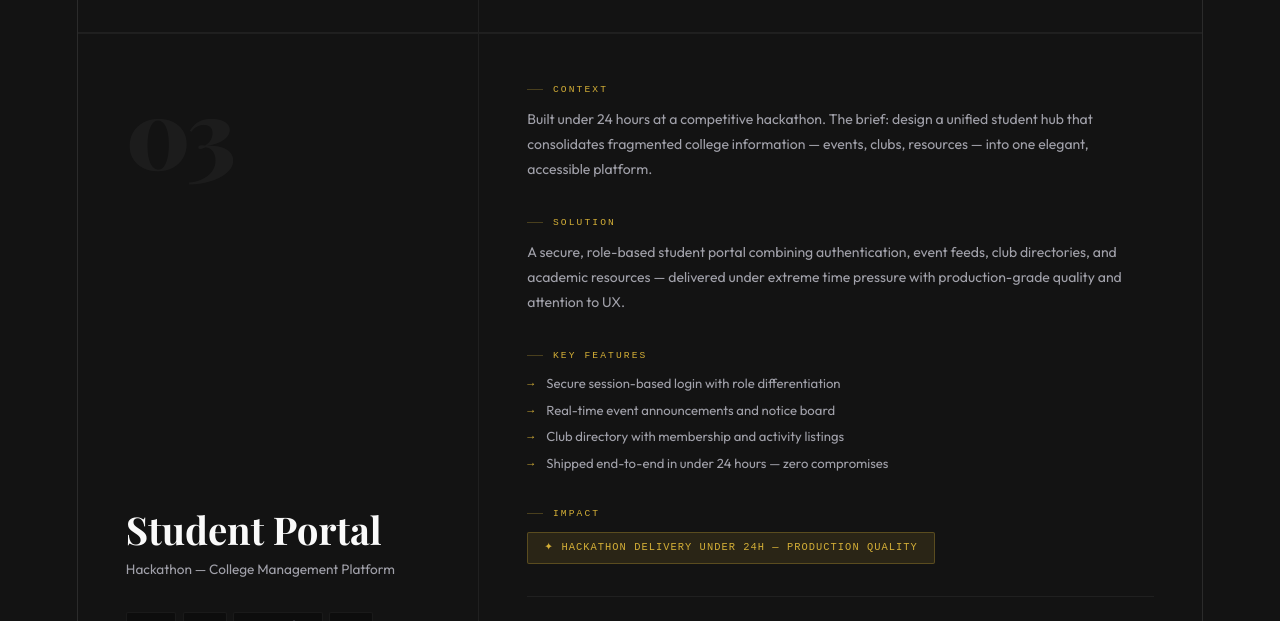
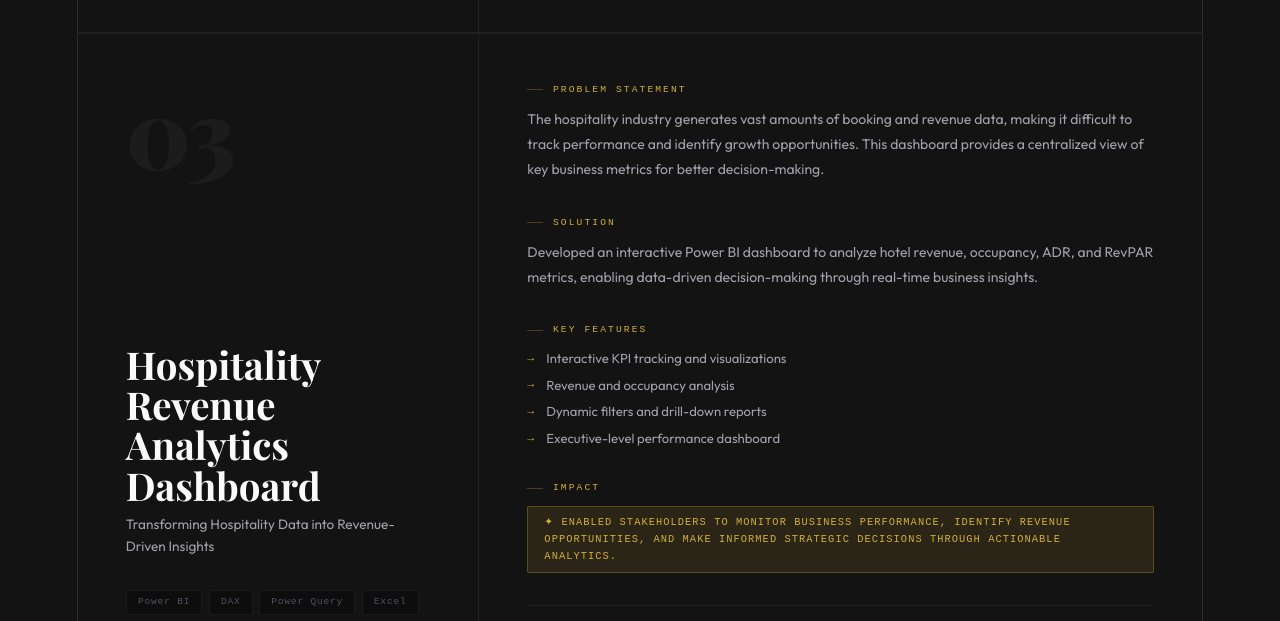
Before and after one commit to guptamanvi1106/Manvi-Gupta-Portfolio, a plain HTML site: page index.html in a window 1280 px wide. Shown: the part 4496-5117 px from the top of the page. Drawn offline with nearby package versions, Linux system fonts and the light colour scheme; animation ran at ten frames a second; a web font is replaced by a local one.

Commit message:
Update index.html

```diff
--- a/index.html
+++ b/index.html
@@ -1080,43 +1080,42 @@ footer{
         </div>
       </div>
 
-      <!-- PROJECT 3 -->
       <div class="project-panel reveal d2">
         <div class="pp-left">
           <div class="pp-index">03</div>
           <div>
-            <h3 class="pp-name">Student Portal</h3>
-            <p class="pp-tagline">Hackathon — College Management Platform</p>
+            <h3 class="pp-name">Hospitality Revenue Analytics Dashboard</h3>
+            <p class="pp-tagline">Transforming Hospitality Data into Revenue-Driven Insights</p>
             <div class="pp-tech-stack">
-              <span class="pp-tech">HTML</span><span class="pp-tech">CSS</span><span class="pp-tech">JavaScript</span><span class="pp-tech">PHP</span>
+              <span class="pp-tech">Power BI</span><span class="pp-tech">DAX</span><span class="pp-tech">Power Query</span><span class="pp-tech">Excel</span><span class="pp-tech">Data Modeling</span>
             </div>
           </div>
         </div>
         <div class="pp-right">
           <div class="cs-block">
-            <div class="cs-heading">Context</div>
-            <p class="cs-text">Built under 24 hours at a competitive hackathon. The brief: design a unified student hub that consolidates fragmented college information — events, clubs, resources — into one elegant, accessible platform.</p>
+            <div class="cs-heading">Problem Statement</div>
+            <p class="cs-text">The hospitality industry generates vast amounts of booking and revenue data, making it difficult to track performance and identify growth opportunities. This dashboard provides a centralized view of key business metrics for better decision-making.</p>
           </div>
           <div class="cs-block">
             <div class="cs-heading">Solution</div>
-            <p class="cs-text">A secure, role-based student portal combining authentication, event feeds, club directories, and academic resources — delivered under extreme time pressure with production-grade quality and attention to UX.</p>
+            <p class="cs-text">Developed an interactive Power BI dashboard to analyze hotel revenue, occupancy, ADR, and RevPAR metrics, enabling data-driven decision-making through real-time business insights.</p>
           </div>
           <div class="cs-block">
             <div class="cs-heading">Key Features</div>
             <div class="cs-features">
-              <div class="cs-feat">Secure session-based login with role differentiation</div>
-              <div class="cs-feat">Real-time event announcements and notice board</div>
-              <div class="cs-feat">Club directory with membership and activity listings</div>
-              <div class="cs-feat">Shipped end-to-end in under 24 hours — zero compromises</div>
+              <div class="cs-feat">Interactive KPI tracking and visualizations</div>
+              <div class="cs-feat">Revenue and occupancy analysis</div>
+              <div class="cs-feat">Dynamic filters and drill-down reports</div>
+              <div class="cs-feat">Executive-level performance dashboard</div>
             </div>
           </div>
           <div class="cs-block">
             <div class="cs-heading">Impact</div>
-            <div class="cs-impact">✦ Hackathon delivery under 24h — production quality</div>
+            <div class="cs-impact">✦ Enabled stakeholders to monitor business performance, identify revenue opportunities, and make informed strategic decisions through actionable analytics.</div>
           </div>
           <div class="pp-links">
             <a href="#" class="pp-link">Live Demo <svg viewBox="0 0 9 9" fill="none" stroke="currentColor" stroke-width="1.5"><path d="M1.5 7.5L7.5 1.5M3.5 1.5h4v4"/></svg></a>
-            <a href="#" class="pp-link">GitHub <svg viewBox="0 0 9 9" fill="none" stroke="currentColor" stroke-width="1.5"><path d="M1.5 7.5L7.5 1.5M3.5 1.5h4v4"/></svg></a>
+            <a href="https://github.com/guptamanvi1106/Hospitality-Revenue-Analytics.git" class="pp-link">GitHub <svg viewBox="0 0 9 9" fill="none" stroke="currentColor" stroke-width="1.5"><path d="M1.5 7.5L7.5 1.5M3.5 1.5h4v4"/></svg></a>
           </div>
         </div>
       </div>
```
